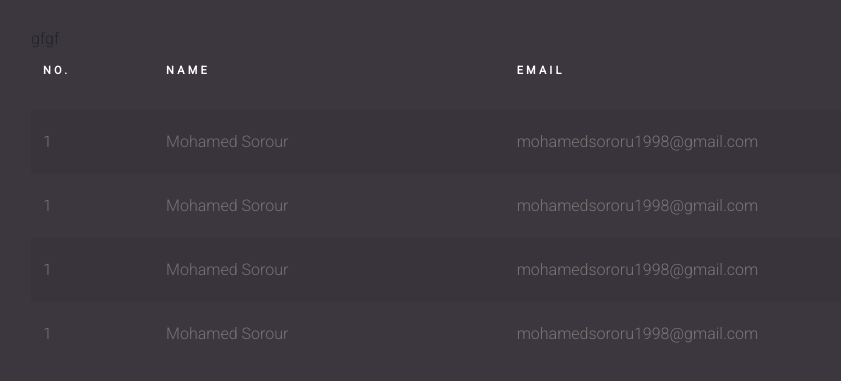
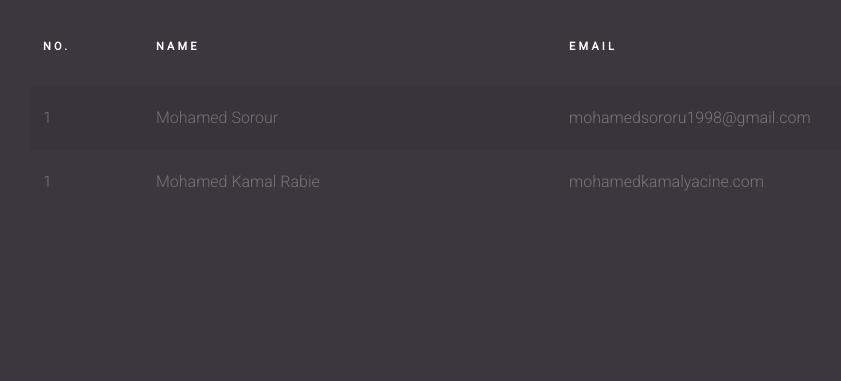
Before and after one commit to menanagy/Devops, a plain HTML site: page index.html in a window 1280 px wide. Shown: the part 317-698 px from the top of the page, without its empty margins (54-895 px from the left). Drawn offline with Linux system fonts and the light colour scheme.

Commit message:
My first commit

```diff
--- a/index.html
+++ b/index.html
@@ -42,7 +42,6 @@
               </tr>
             </thead>
             <tbody>
-              gfgf
               <!-- copy from here -->
               <tr scope="row">
                 <td>1</td>
@@ -54,24 +53,11 @@
                             <!-- copy from here -->
                             <tr scope="row">
                               <td>1</td>
-                              <td><a href="#">Mohamed Sorour</a></td>
-                              <td>mohamedsororu1998@gmail.com</td>
+                              <td><a href="#">Mohamed Kamal Rabie</a></td>
+                              <td>mohamedkamalyacine.com</td>
                             </tr>
 
-                              <!-- copy from here -->
-              <tr scope="row">
-                <td>1</td>
-                <td><a href="#">Mohamed Sorour</a></td>
-                <td>mohamedsororu1998@gmail.com</td>
-              </tr>
 
-              <!-- to here -->
-                            <!-- copy from here -->
-                            <tr scope="row">
-                              <td>1</td>
-                              <td><a href="#">Mohamed Sorour</a></td>
-                              <td>mohamedsororu1998@gmail.com</td>
-                            </tr>
 
             </tbody>
           </table>
```
